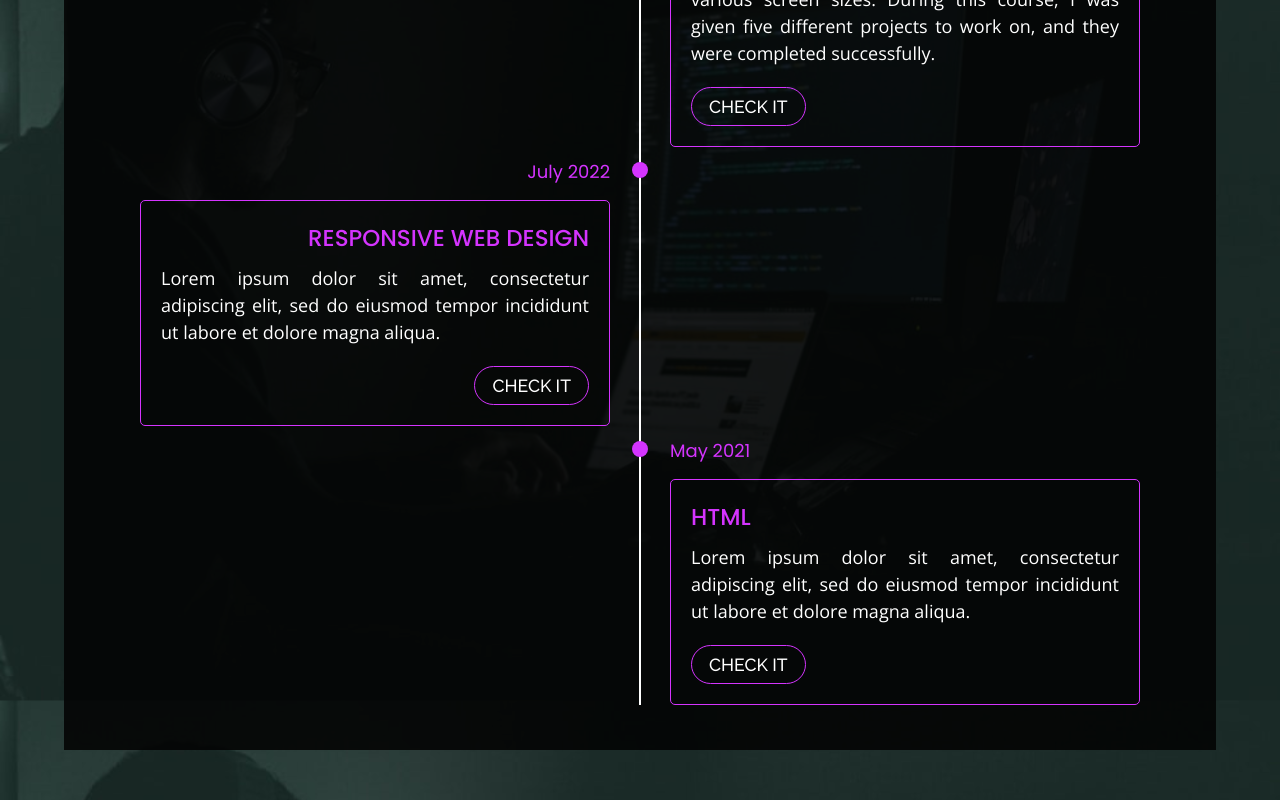
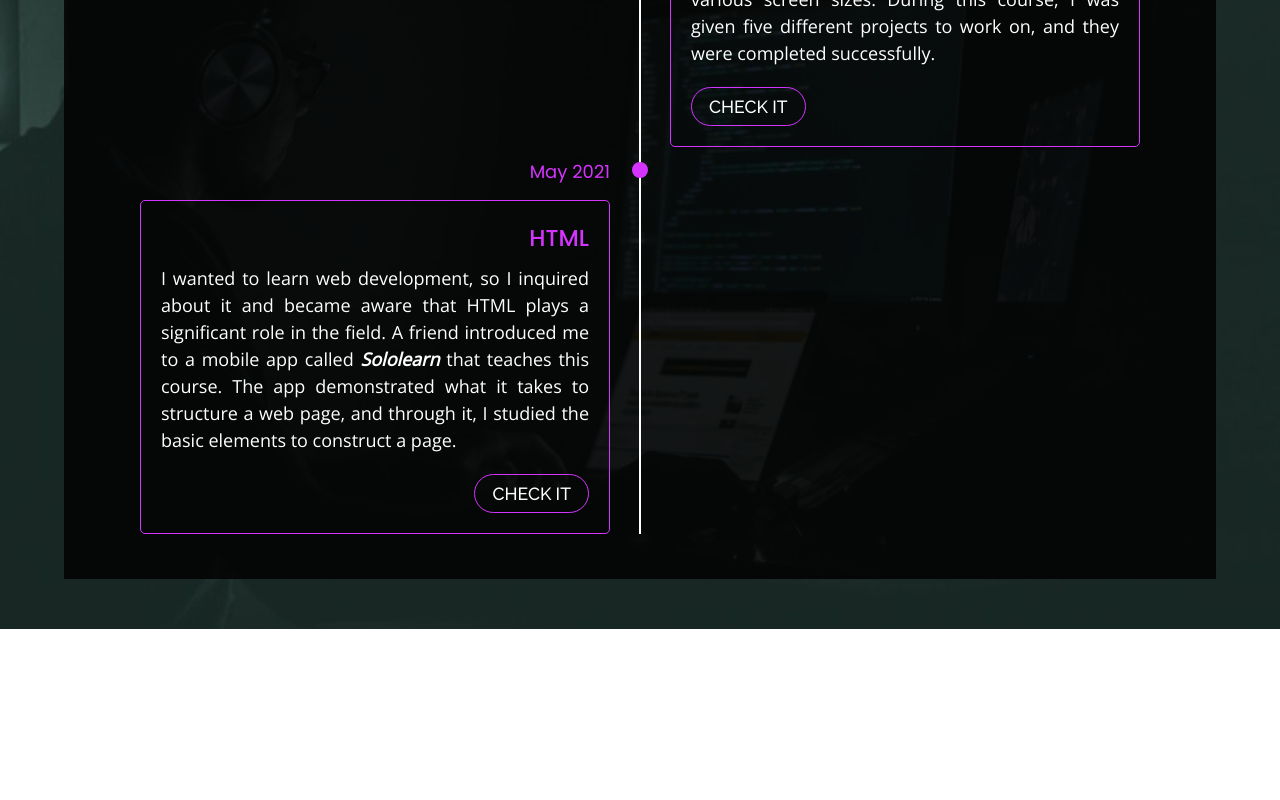
Before and after one commit to kwadwoambitious/My-Portfolio, a React (Create React App) app: page /certificates in a window 1280 px wide. Shown: the part 1007-1807 px from the top of the page. After the commit the page ends 1636 px from the top, so only its background shows below. Built offline with nearby package versions, Linux system fonts and the light colour scheme.

Commit message:
Made changes to this file

```diff
--- a/src/components/Certificates.js
+++ b/src/components/Certificates.js
@@ -32,7 +32,7 @@ const Certificates = () => {
                   <a href='https://www.freecodecamp.org/certification/antwiebenezer/responsive-web-design' target='_blank' rel='noreferrer'>CHECK IT</a>
                 </div>
               </div>
-              <div class="timeline-item">
+              {/* <div class="timeline-item">
                 <div class="timeline-dot"></div>
                 <div class="timeline-date">July 2022</div>
                 <div class="timeline-content">
@@ -40,13 +40,13 @@ const Certificates = () => {
                   <p>Lorem ipsum dolor sit amet, consectetur adipiscing elit, sed do eiusmod tempor incididunt ut labore et dolore magna aliqua. </p>
                   <a href='https://www.sololearn.com/Certificate/CT-KHVQLLZH/png' target='_blank' rel='noreferrer'>CHECK IT</a>
                 </div>
-              </div>
+              </div> */}
               <div class="timeline-item">
                 <div class="timeline-dot"></div>
                 <div class="timeline-date">May 2021</div>
                 <div class="timeline-content">
                   <h3>HTML</h3>
-                  <p>Lorem ipsum dolor sit amet, consectetur adipiscing elit, sed do eiusmod tempor incididunt ut labore et dolore magna aliqua. </p>
+                  <p>I wanted to learn web development, so I inquired about it and became aware that HTML plays a significant role in the field. A friend introduced me to a mobile app called <span>Sololearn</span> that teaches this course. The app demonstrated what it takes to structure a web page, and through it, I studied the basic elements to construct a page.</p>
                   <a href='https://www.sololearn.com/Certificate/CT-Y4HSQYNM/png' target='_blank' rel='noreferrer'>CHECK IT</a>
                 </div>
               </div>
```
